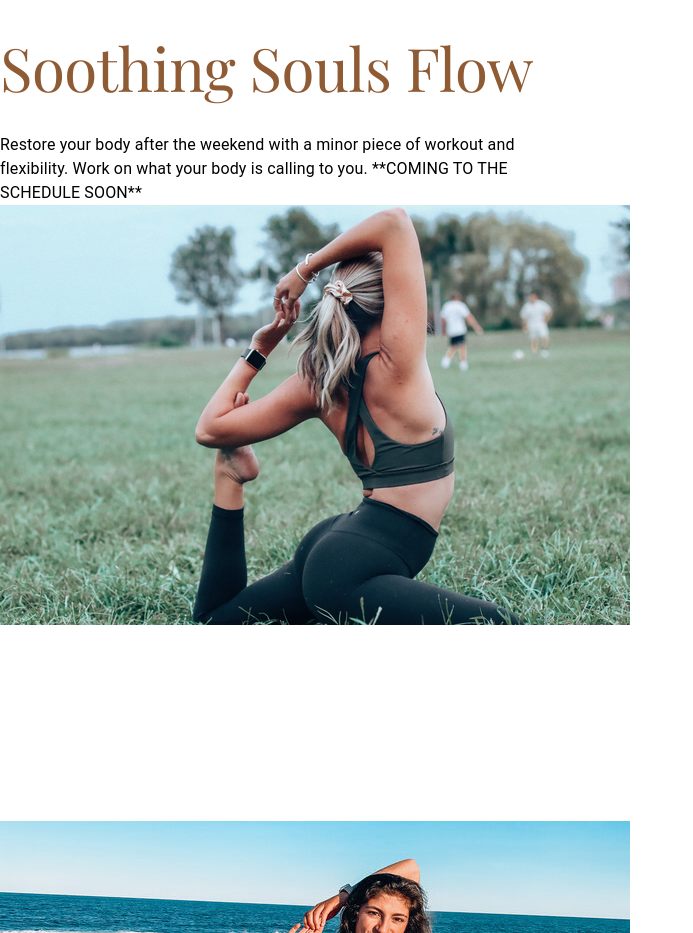
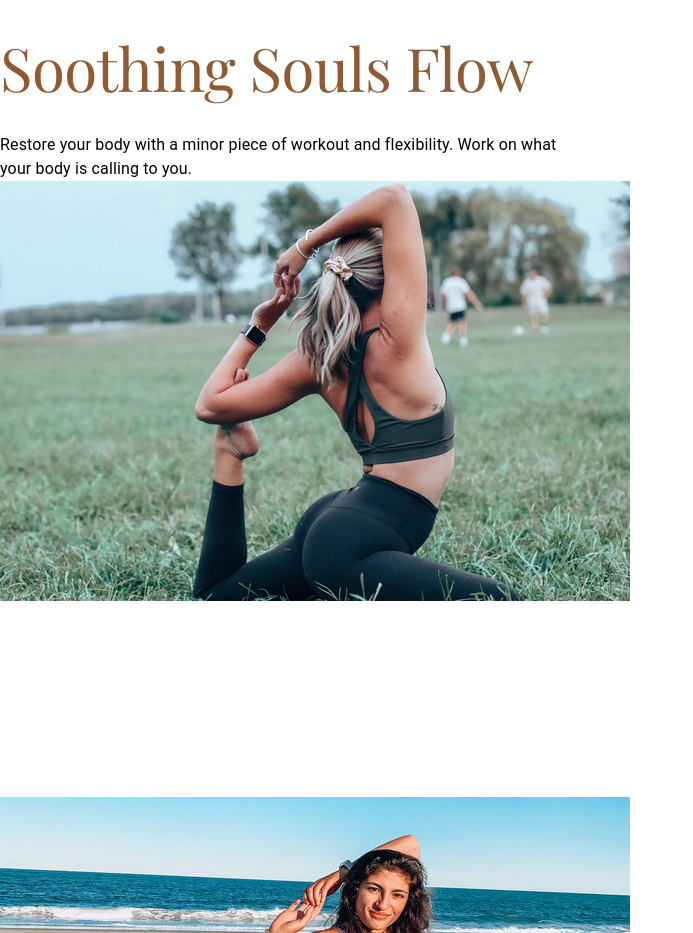
Before and after one commit to kirandesimone/EbbnLowe, a React (Create React App) app: page /classes in a window 1280 px wide. Shown: the part 3340-4273 px from the top of the page, without its empty margins (0-693 px from the left). Built offline with nearby package versions, Linux system fonts and the light colour scheme.

Commit message:
modfiy soothing souls description

```diff
--- a/src/Components/Classes.js
+++ b/src/Components/Classes.js
@@ -150,8 +150,8 @@ export default function Classes() {
                                 </Typography>
                             </div>
                             <Typography>
-                                Restore your body after the weekend with a minor piece of workout and flexibility.
-                                Work on what your body is calling to you. **COMING TO THE SCHEDULE SOON**
+                                Restore your body with a minor piece of workout and flexibility.
+                                Work on what your body is calling to you.
                             </Typography>
                         </div>
                         <LazyLoad height={200} once>
```
